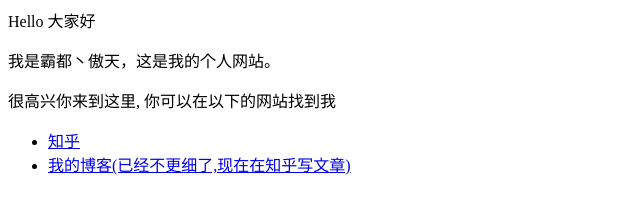
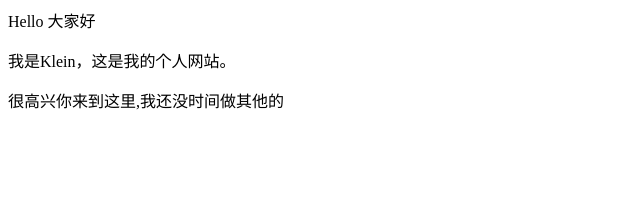
Before and after one commit to usually33/usually33.github.io, a plain HTML site: page index.html in a window 1280 px wide. Shown: the whole page, without its empty margins (0-640 px from the left). Drawn offline with Linux system fonts and the light colour scheme.

Commit message:
Update index.html

```diff
--- a/index.html
+++ b/index.html
@@ -1,8 +1,3 @@
 <p>Hello 大家好</p>
-<p>我是霸都丶傲天，这是我的个人网站。 </p>
-<p>很高兴你来到这里, 你可以在以下的网站找到我</p>
-
-<ul>
-  <li> <a href="https://www.zhihu.com/people/AJLoveChina">知乎</a> </li>
-  <li> <a href="http://hejie.nigeerhuo.com">我的博客(已经不更细了,现在在知乎写文章)</a> </li>
-</ul>
+<p>我是Klein，这是我的个人网站。 </p>
+<p>很高兴你来到这里,我还没时间做其他的
```
